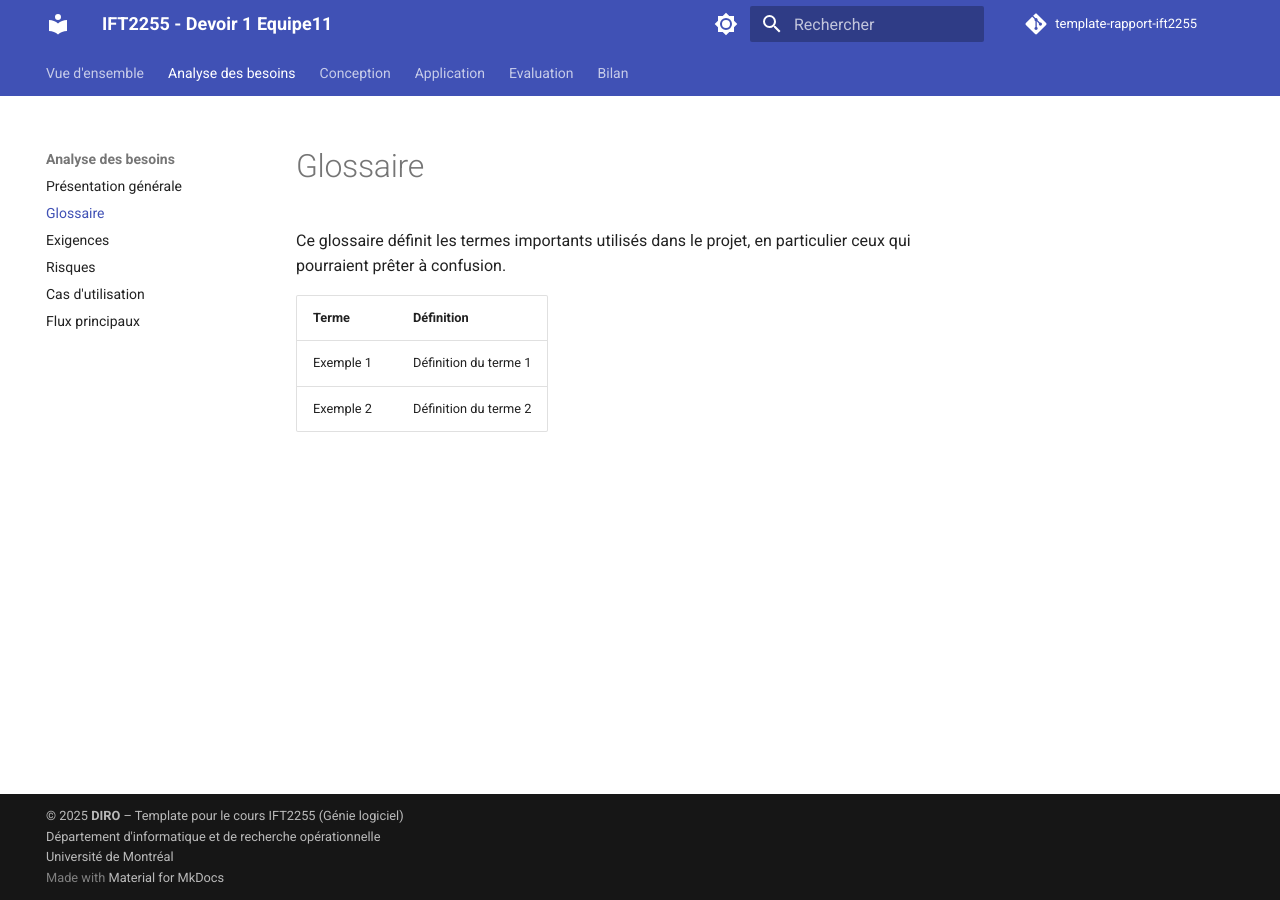
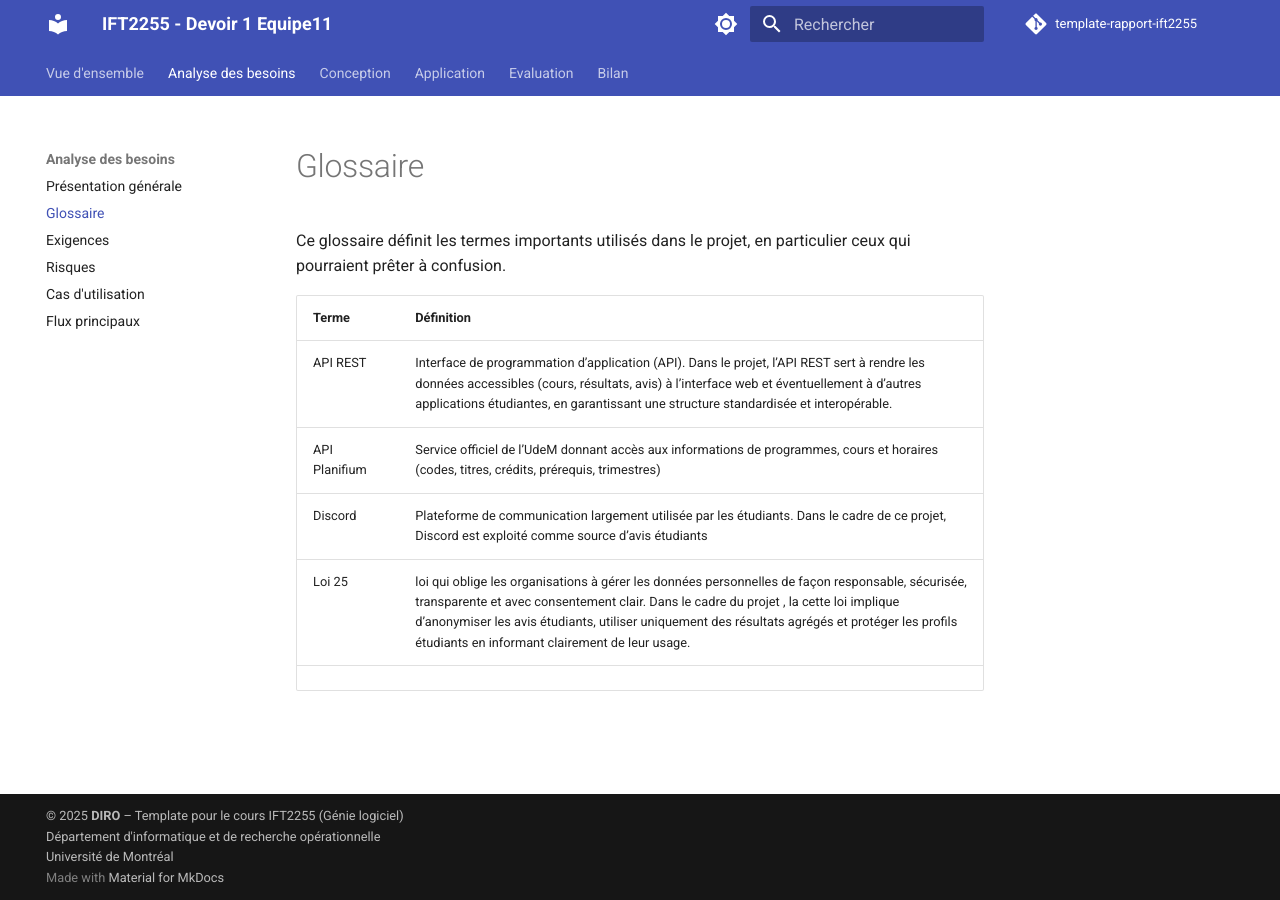
Before and after one commit to alaealoui12/IFT2255-Devoir1, an MkDocs documentation site: the page built from docs/besoins/glossaire.md, in a window 1280 px wide. Built offline with MkDocs 1.6.1 and Material for MkDocs 9.7.7, drawn with Linux system fonts in a browser that asks for light colours; comment, search, counter and statistics services are not loaded.

Commit message:
glossaire-version1

```diff
--- a/docs/besoins/glossaire.md
+++ b/docs/besoins/glossaire.md
@@ -8,5 +8,8 @@ Ce glossaire définit les termes importants utilisés dans le projet, en particu
 
 | Terme | Définition |
 |-------|------------|
-| Exemple 1 | Définition du terme 1 |
-| Exemple 2 | Définition du terme 2 |
+| API REST |Interface de programmation d’application (API). Dans le projet, l’API REST sert à rendre les données accessibles (cours, résultats, avis) à l’interface web et éventuellement à d’autres applications étudiantes, en garantissant une structure standardisée et interopérable.|
+| API Planifium | Service officiel de l’UdeM donnant accès aux informations de programmes, cours et horaires (codes, titres, crédits, prérequis, trimestres) |
+| Discord | Plateforme de communication largement utilisée par les étudiants. Dans le cadre de ce projet, Discord est exploité comme source d’avis étudiants|
+| Loi 25 | loi qui oblige les organisations à gérer les données personnelles de façon responsable, sécurisée, transparente et avec consentement clair. Dans le cadre du projet , la cette loi implique d’anonymiser les avis étudiants, utiliser uniquement des résultats agrégés et protéger les profils étudiants en informant clairement de leur usage.|
+|  |  |
```
Also changed, not shown: docs/index.md (+1 -1 lines).
